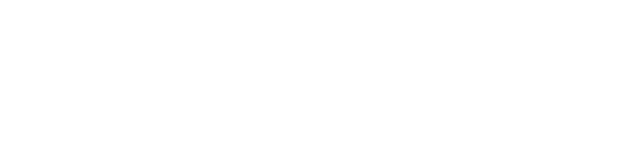
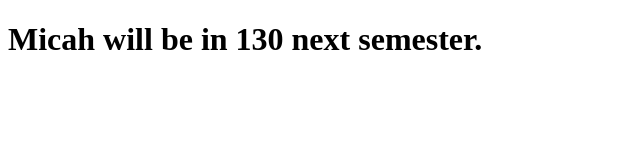
Before and after one commit to S-lewis98/nodepractice, a website: page index.html in a window 1280 px wide. Shown: the whole page, without its empty margins (0-640 px from the left). Drawn offline with Linux system fonts and the light colour scheme.

Commit message:
added a lot

```diff
--- a/app.js
+++ b/app.js
@@ -1,4 +1,8 @@
-console.log("I am happy.")
+import chalk from 'chalk';
+
+console.log(chalk.blue("I am sad"));
+console.log(chalk.red('I am angry'));
+
 
 // git init
 // git add *
--- a/index.html
+++ b/index.html
@@ -7,6 +7,6 @@
     <title>Document</title>
 </head>
 <body>
-
+    <h1>Micah will be in 130 next semester. </h1>
 </body>
 </html>
```
Also changed, not shown: package.json (added, +26 -0 lines), Readme.md, 2 other files.
